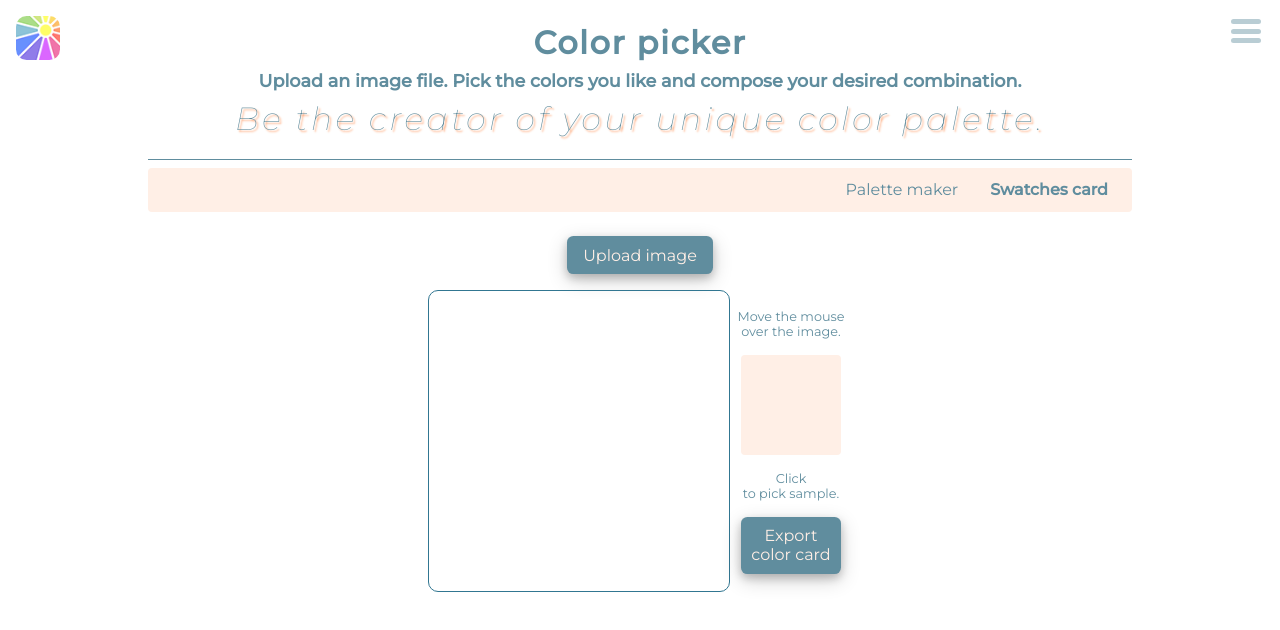
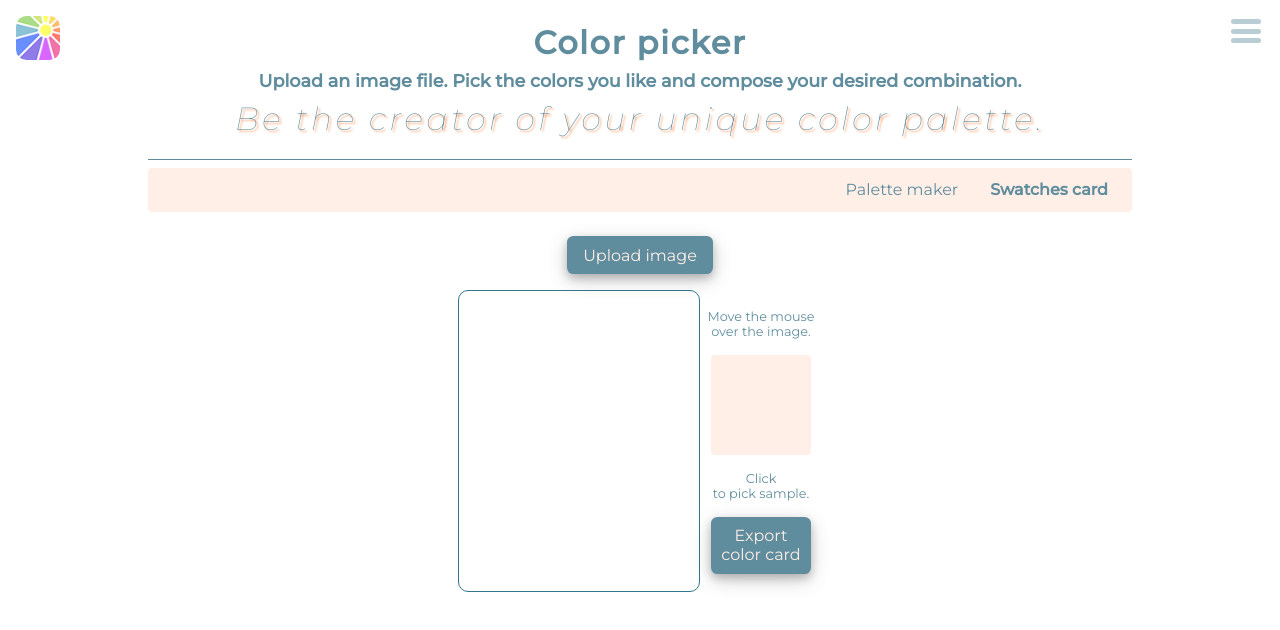
Before and after one commit to MiglenaPencheva/color-palettes-react, a React (Create React App) app: page /color-picker/swatches in a window 1280 px wide. Shown: the top 630 px of the page. Built offline with nearby package versions, Linux system fonts and the light colour scheme; no server answers.

Commit message:
rgb object fixed

```diff
--- a/src/components/ColorPickerPage/SwatchesCard.js
+++ b/src/components/ColorPickerPage/SwatchesCard.js
@@ -126,13 +126,14 @@ const SwatchesCard = () => {
             setPickedColor(picked);
             let rbgValues = getRgbFromString(picked);
             console.log(rbgValues);
-            setR(rbgValues[0]);
-            setG(rbgValues[1]);
-            setB(rbgValues[2]);
+            setR(rbgValues.r);
+            setG(rbgValues.g);
+            setB(rbgValues.b);
         }
     };
 
     function addColors() {
+        console.log(pickedColor);
         const colors = document.getElementById('colors');
 
         // color
@@ -232,7 +233,7 @@ const SwatchesCard = () => {
             </section>
 
             <section id="resultSection">
-                <canvas id="pixelatedImageCanvas" width="300" height="300"
+                <canvas id="pixelatedImageCanvas" width="240" height="300"
                     onMouseMove={(e) => definePixel(e)} onClick={addColors}>
                 </canvas>
 
```
